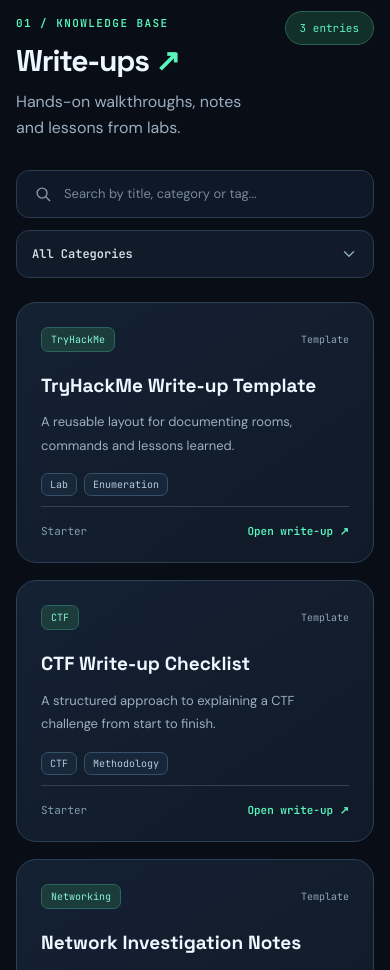
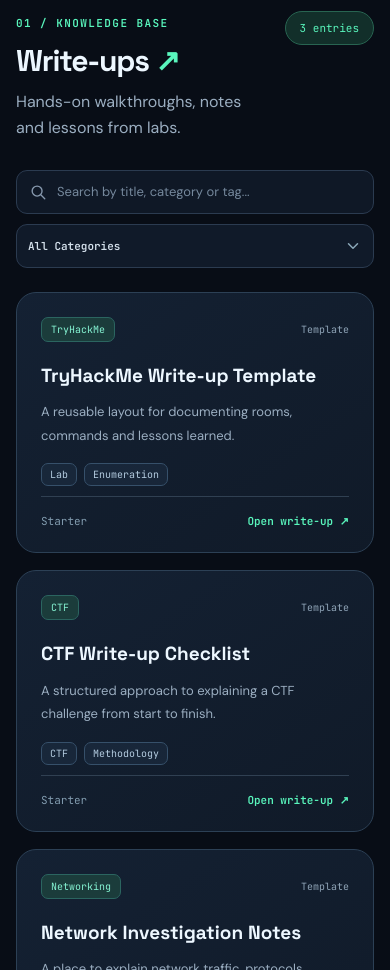
Before and after one commit to dang2503/dang2503.github.io, a plain HTML site: page index.html in a window 390 px wide. Shown: the part 1184-2154 px from the top of the page. Drawn offline with Linux system fonts and the light colour scheme.

Commit message:
Balance compact search and category controls

```diff
--- a/assets/style.css
+++ b/assets/style.css
@@ -52,3 +52,42 @@
 #writeups .entry-link:focus-visible{outline:2px solid #a2dccc;outline-offset:4px}
 @media(max-width:980px){#writeups .toolbar{display:grid;grid-template-columns:minmax(0,1fr) 210px}}
 @media(max-width:690px){#writeups .toolbar{grid-template-columns:1fr}#writeups .category-dropdown{width:100%}}
+
+/* Compact, balanced write-up search controls */
+#writeups .toolbar{
+  display:grid;
+  grid-template-columns:minmax(220px,360px) 210px;
+  justify-content:start;
+  align-items:center;
+  column-gap:12px;
+  row-gap:10px;
+  margin:26px 0 24px;
+}
+#writeups .search{
+  width:100%;
+  max-width:360px;
+  height:44px;
+  padding:0 14px;
+  gap:10px;
+  border-radius:11px;
+}
+#writeups .search input{font-size:13px;min-width:0}
+#writeups .category-dropdown{width:210px;min-width:0}
+#writeups .category-trigger{
+  height:44px;
+  padding:0 14px;
+  border-radius:11px;
+}
+#writeups .category-menu{min-width:210px}
+@media(max-width:690px){
+  #writeups .toolbar{grid-template-columns:minmax(0,1fr) 175px;gap:9px}
+  #writeups .search{max-width:none;padding:0 12px}
+  #writeups .category-dropdown{width:175px}
+  #writeups .category-menu{min-width:175px}
+  #writeups .category-trigger{padding:0 11px;font-size:11px}
+}
+@media(max-width:420px){
+  #writeups .toolbar{grid-template-columns:1fr;gap:10px}
+  #writeups .category-dropdown{width:100%}
+  #writeups .category-menu{min-width:100%}
+}
```
